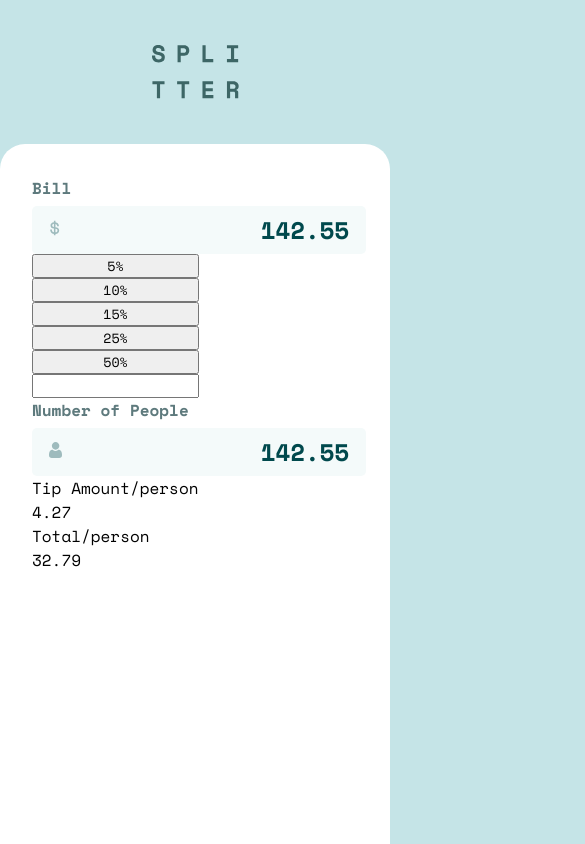
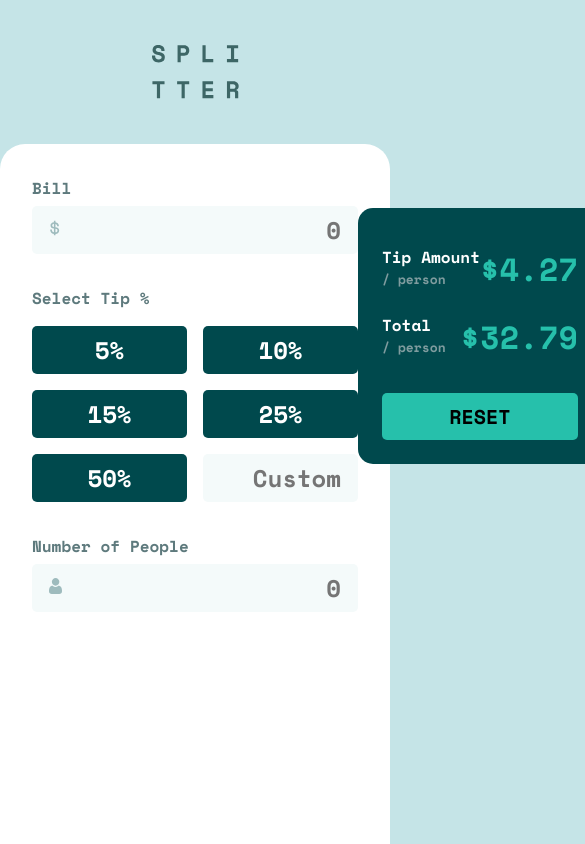
Before and after one commit to ocarmora/fm-tip-calculator-app, a React (Create React App) app: page / in a window 390 px wide. Shown: the whole page, 585 px wide, since content can reach past the window. Built offline with nearby package versions, Linux system fonts and the light colour scheme.

Commit message:
Add styles for mobile vp

```diff
--- a/src/App.jsx
+++ b/src/App.jsx
@@ -3,6 +3,7 @@ import logo from './images/logo.svg';
 import InputText from './components/InputText';
 import Tip from './components/Tip';
 import ResumeAmount from './components/ResumeAmount';
+import ButtonReset from './components/ButtonReset';
 
 function App() {
 
@@ -11,20 +12,21 @@ function App() {
   return (
     <>
       <header>
-        <img src={ logo } alt="Splitter Logo" />
+        <img src={ logo } alt='Splitter Logo' />
       </header>
 
       <main>
 
-        <div className="input-section">
-          <InputText label="Bill" id="input-bill" icon="dollar-icon"/>
-          {tipAmmounts.map(tip => <Tip amount={ tip } />)}
-          <InputText label="Number of People" id="input-people" icon="person-icon" />
+        <div className='input-section'>
+          <InputText label='Bill' id='input-bill' icon='dollar-icon'/>
+          <Tip tips={tipAmmounts} className='mt-md' />
+          <InputText label='Number of People' id='input-people' icon='person-icon' className='mt-md'/>
         </div>
 
-        <div className="resume-section">
-          <ResumeAmount title="Tip Amount" amount={4.27} />
-          <ResumeAmount title="Total" amount={32.79} />
+        <div className='resume-section mt-md'>
+          <ResumeAmount title='Tip Amount' amount={4.27} />
+          <ResumeAmount title='Total' amount={32.79} className='mt-sm' />
+          <ButtonReset className='mt-md' />
         </div>
 
       </main>
--- a/src/components/ButtonReset/ButtonReset.jsx
+++ b/src/components/ButtonReset/ButtonReset.jsx
@@ -0,0 +1,10 @@
+import React from 'react';
+import './ButtonReset.styles.scss';
+
+const ButtonReset = (props) => {
+  return (
+    <button type='button' className={`button-reset ${props.className}`}>Reset</button>
+  );
+};
+
+export default ButtonReset;
--- /dev/null
+++ b/src/components/ButtonReset/ButtonReset.styles.scss
@@ -0,0 +1,14 @@
+@import '../../scss/colors';
+@import '../../scss/typography';
+
+.button-reset {
+    cursor: pointer;
+    background-color: $color-strong-cyan;
+    border: none;
+    width: 100%;
+    text-transform: uppercase;
+    font-weight: $font-bold;
+    font-size: 20px;
+    padding: 9px;
+    border-radius: 5px;
+}
--- /dev/null
+++ b/src/components/ButtonReset/index.jsx
@@ -0,0 +1,3 @@
+import ButtonReset from "./ButtonReset";
+
+export default ButtonReset;
--- a/src/components/InputText/InputText.jsx
+++ b/src/components/InputText/InputText.jsx
@@ -3,12 +3,14 @@ import './InputText.styles.scss';
 
 const InputText = (props) => {
   return (
-    <div className="input-text-container">
-      <label htmlFor={ props.id }>{ props.label }</label>
-      <span className='error'>Can't be zero</span>
-      <div className="input-with-icon">
-        <i className={`icon ${props.icon}`}></i>
-        <input id={ props.id } type="text" value="142.55"/>
+    <div className={`input-text-section ${props.className}`}>
+      <div className={`input-text-container ${props.className}`}>
+        <label className='section-title' htmlFor={ props.id }>{ props.label }</label>
+        <span className='error'>Can't be zero</span>
+        <div className='input-with-icon'>
+          <i className={`icon ${props.icon}`}></i>
+          <input id={ props.id } type="text" className='input-text' placeholder='0' />
+        </div>
       </div>
     </div>
   );
--- a/src/components/InputText/InputText.styles.scss
+++ b/src/components/InputText/InputText.styles.scss
@@ -4,13 +4,8 @@
 .input-text-container {
     display: flex;
     flex-wrap: wrap;
+    flex-direction: column;
     justify-content: space-between;
-
-    label {
-        font-size: $font-size-md;
-        font-weight: $font-bold;
-        color: $color-darker-grayish-cyan;
-    }
 
     span {
         font-weight: $font-bold;
@@ -34,20 +29,8 @@
         }
 
         input {
-            margin-top: 6px;;
-            border: none;
-            border-radius: 5px;
-            height: 48px;
-            background-color: $color-lighter-grayish-cyan;
-            font-size: $font-size-lg;
+            margin-top: 6px;
             text-align: right;
-            padding: 6px 17px;
-            color: $color-very-dark-cyan;
-            font-weight: $font-bold;
-
-            &:focus {
-                outline: 2px solid $color-strong-cyan;
-            }
         }
     }
 }
--- a/src/components/ResumeAmount/ResumeAmount.jsx
+++ b/src/components/ResumeAmount/ResumeAmount.jsx
@@ -1,13 +1,14 @@
 import React from 'react';
+import './ResumeAmount.styles.scss';
 
 const ResumeAmount = (props) => {
   return (
-    <div className="">
-      <div className="">
-        <span>{props.title}</span>
-        <span>/person</span>
+    <div className={`resume-amount-container ${props.className}`}>
+      <div className='amount-detail'>
+        <span className='amount-detail-title'>{props.title}</span>
+        <span className='amount-detail-single'>/ person</span>
       </div>
-      <span>{props.amount}</span>
+      <span>${props.amount}</span>
     </div>
   );
 };
--- /dev/null
+++ b/src/components/ResumeAmount/ResumeAmount.styles.scss
@@ -0,0 +1,33 @@
+@import '../../scss/colors';
+@import '../../scss/typography';
+
+.resume-amount-container {
+    display: flex;
+    justify-content: space-between;
+    font-weight: $font-bold;
+
+    .amount-detail {
+        display: flex;
+        flex-direction: column;
+            font-weight: inherit;
+
+        &-title {
+            color: $color-white;
+            font-size: $font-size-md;
+            font-weight: inherit;
+        }
+
+        &-single {
+            color: $color-dark-grayish-cyan;
+            font-size: $font-size-sm;
+            font-weight: inherit;
+        }
+    }
+
+    span {
+        color: $color-strong-cyan;
+        font-size: $font-size-xl;
+        font-weight: inherit;
+    }
+
+}
--- a/src/components/Tip/Tip.jsx
+++ b/src/components/Tip/Tip.jsx
@@ -1,15 +1,26 @@
-import React from 'react';
+import React, { useState } from 'react';
 import './Tip.styles.scss';
 
 const Tip = (props) => {
+
+  const [tipSelected, setTipSelected] = useState();
+
+  const handleTipSelection = ({target}) => {
+    // setTipSelected(target.value);
+    // console.log(tipSelected)
+  }
+
   return (
+    <div className={`tip-section ${props.className}`}>
+      <span className='section-title'>Select Tip %</span>
       <div className="tip-container">
-      {
-        props.amount == 'custom'
-        ? <input type="text" className='tip-input' name="" id="" />
-        : <button className='tip-button' value={props.amount}>{`${props.amount}%`}</button>
-      }
+        {props.tips.map((tip, index) => (
+          tip == 'custom'
+          ? <input type="text" className='tip-input' className='input-text tip-input' placeholder='Custom' onChange={handleTipSelection} key={index} />
+          : <button className={`tip-button ${tipSelected == tip ? 'selected' : ''}`} onClick={handleTipSelection} value={tip} key={index}>{tip}%</button>
+        ))}
       </div>
+    </div>
   );
 };
 
--- a/src/components/Tip/Tip.styles.scss
+++ b/src/components/Tip/Tip.styles.scss
@@ -1,9 +1,35 @@
+@import '../../scss/colors';
+@import '../../scss/typography';
+
 .tip-container {
-    display: flex;
-    flex-wrap: wrap;
-    flex-basis: 50%;
+    margin-top: 16px;
+    display: grid;
+    grid-template-columns: 1fr 1fr;
+    grid-template-rows: 1fr 1fr 1fr;
+    gap: 16px;
 }
 
-.tip-button, .tip-input {
-    width: 50%;
+.tip-button {
+    width: 100%;
+    height: 100%;
+    border-radius: 5px;
+    border: none;
 }
+
+.tip-input {
+    text-align: right;
+}
+
+.tip-button {
+    cursor: pointer;
+    background-color: $color-very-dark-cyan;
+    color: $color-white;
+    font-size: $font-size-lg;
+    font-weight: $font-bold;
+    padding: 0;
+}
+
+.selected {
+    background-color: $color-strong-cyan;
+    color: $color-very-dark-cyan;
+}
--- a/src/scss/_typography.scss
+++ b/src/scss/_typography.scss
@@ -1,8 +1,10 @@
 @import url('https://fonts.googleapis.com/css2?family=Space+Mono:wght@400;700&display=swap');
 
 $font-primary: 'Space Mono', monospace;
+$font-size-sm: 13px;
 $font-size-md: 16px;
 $font-size-lg: 24px;
+$font-size-xl: 32px;
 $font-regular: 400;
 $font-semi-bold: 500;
 $font-bold: 700;
--- a/src/scss/styles.scss
+++ b/src/scss/styles.scss
@@ -31,3 +31,39 @@ main {
     border-radius: 25px 25px 0 0;
     padding: 32px;
 }
+
+.section-title {
+    font-size: $font-size-md;
+    font-weight: $font-bold;
+    color: $color-darker-grayish-cyan;
+}
+
+input.input-text {
+    border: none;
+    height: 48px;
+    border-radius: 5px;
+    background-color: $color-lighter-grayish-cyan;
+    font-size: $font-size-lg;
+    color: $color-very-dark-cyan;
+    font-weight: $font-bold;
+    width: 100%;
+    padding: 6px 17px;
+
+    &:focus {
+        outline: 2px solid $color-strong-cyan;
+    }
+}
+
+.resume-section {
+    background-color: $color-very-dark-cyan;
+    border-radius: 15px;
+    padding: 37px 24px 24px 24px;
+}
+
+.mt-md {
+    margin-top: 32px;
+}
+
+.mt-sm {
+    margin-top: 20px;
+}
```
